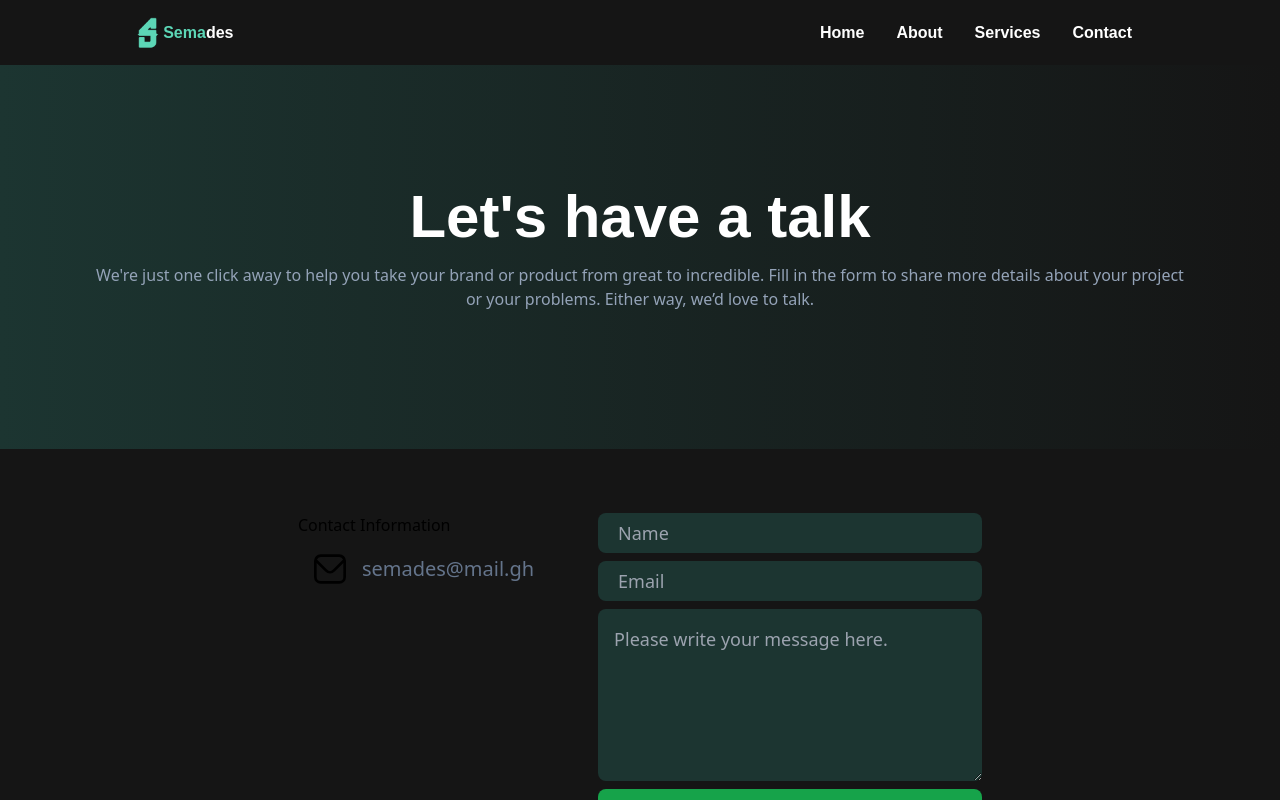
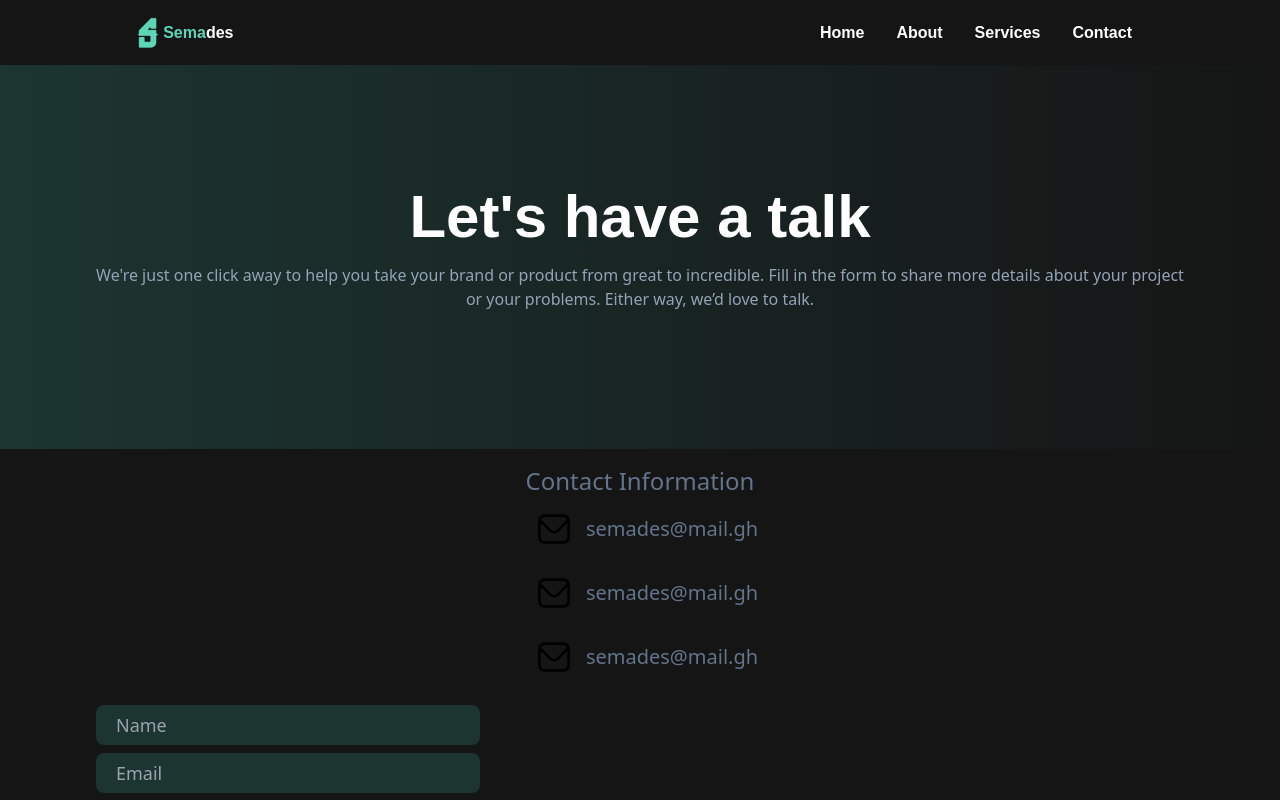
Before and after one commit to sky2626/Joetib-semades, a React (Vite) app: page /contact in a window 1280 px wide. Shown: the top 800 px of the page. Built offline with nearby package versions, Linux system fonts and the light colour scheme; a web font is replaced by a local one.

Commit message:
update on contact

```diff
--- a/src/pages/Contact.jsx
+++ b/src/pages/Contact.jsx
@@ -22,9 +22,17 @@ export default function Contact () {
             className="bg-pro-200">
 
                 <div
-                className='bg-pro-200 flex px-24 py-16 justify-center md:gap-16 lg:gap- md:px-24 '>
-                    <div>
-                        <h1>Contact Information</h1>
+                className='bg-pro-200 flex flex-col px-4 md:px-24 '>
+                    <div className='py-4'>
+                        <h1 className='text-center text-2xl text-slate-500'>Contact Information</h1>
+                        <div className='flex flex-row justify-center items-center'>
+                            <img className='h-16 p-4' src="../src/assets/mail.svg" alt="mail img" />
+                            <a className='text-xl text-slate-500' href="mailto:webmaster@example.com">semades@mail.gh</a>
+                        </div>
+                        <div className='flex flex-row justify-center items-center'>
+                            <img className='h-16 p-4' src="../src/assets/mail.svg" alt="mail img" />
+                            <a className='text-xl text-slate-500' href="mailto:webmaster@example.com">semades@mail.gh</a>
+                        </div>
                         <div className='flex flex-row justify-center items-center'>
                             <img className='h-16 p-4' src="../src/assets/mail.svg" alt="mail img" />
                             <a className='text-xl text-slate-500' href="mailto:webmaster@example.com">semades@mail.gh</a>
```
